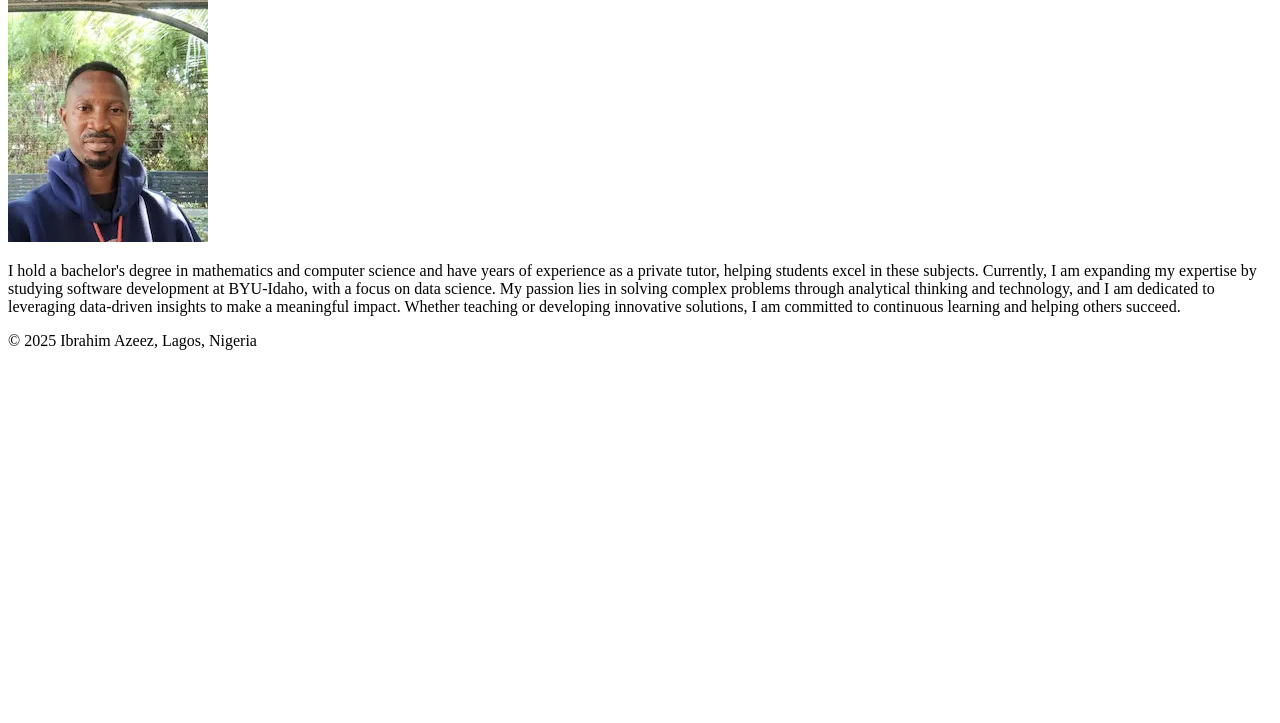
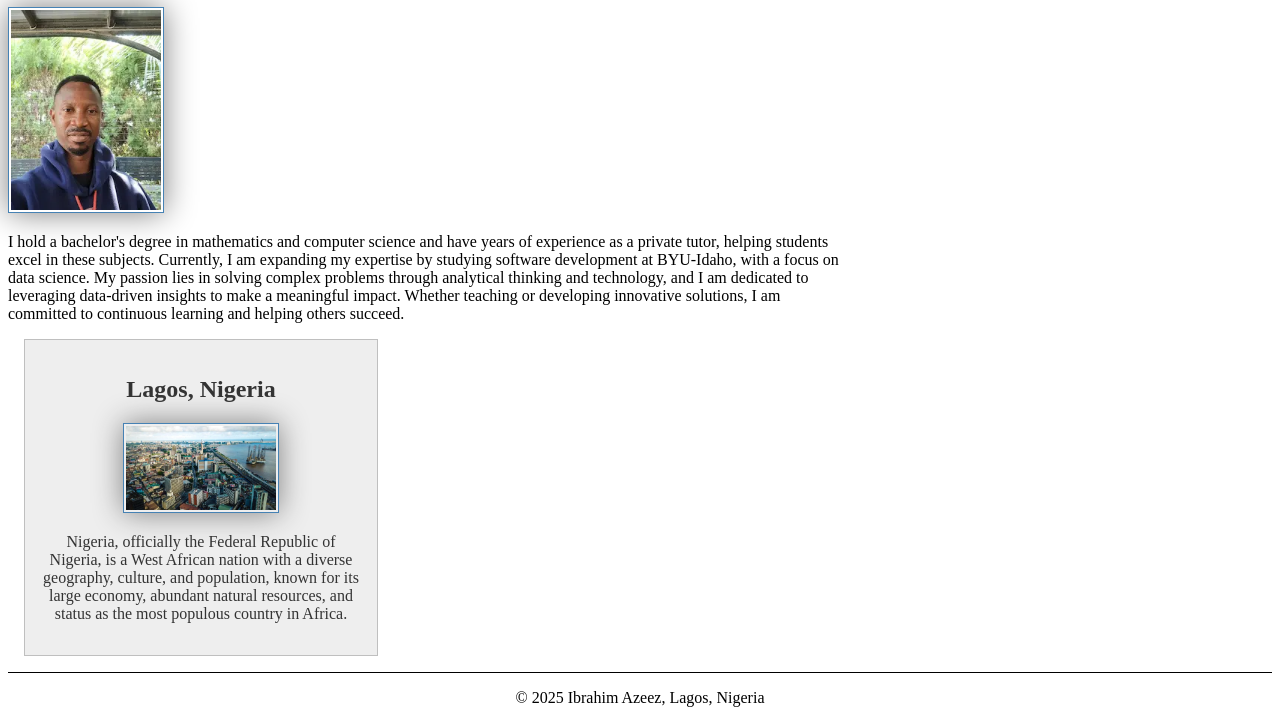
Before and after one commit to hyghbee/wdd130, a plain HTML site: page index.html in a window 1280 px wide. Shown: the part 131-854 px from the top of the page. Before the commit the page ends 800 px from the top, so only its background shows below. Drawn offline with Linux system fonts and the light colour scheme.

Commit message:
my css update

```diff
--- a/index.html
+++ b/index.html
@@ -3,6 +3,9 @@
 <head>
     <meta charset="UTF-8">
     <meta name="viewport" content="width=device-width, initial-scale=1.0">
+    <meta name="description" content="Ibrahim Azeez's BYU Idaho WDD130 home page">
+    <meta name="author" content="Ibrahim Azeez">
+    <link rel="stylesheet" href="styles.css">
     <title>Ibrahim Azeez|WDD 130</title>
 </head>
 <body>
@@ -13,6 +16,7 @@
         </nav>
 
     </header>
+
     <main>
         <h1>Ibrahim Azeez | WDD 130</h1>
         <img src="images/profile.webp" alt="Ibrahim Azeez profile picture" width="200">
@@ -23,6 +27,11 @@
              leveraging data-driven insights to make a meaningful impact. Whether teaching or developing
               innovative solutions, I am committed to continuous learning and helping others succeed.
         </p>
+
+        <aside>
+            <h2>Lagos, Nigeria</h2>
+            <img src="images/nigeria.webp" alt="Image of Nigeria">
+            <p>Nigeria, officially the Federal Republic of Nigeria, is a West African nation with a diverse geography, culture, and population, known for its large economy, abundant natural resources, and status as the most populous country in Africa. </p>
     </main>
     <footer>
         <p>
--- /dev/null
+++ b/styles.css
@@ -0,0 +1,41 @@
+main{max-width: 840px;
+}
+main h1{color: lightblue;
+
+}
+
+aside {
+    width: 20rem;
+    margin: 1rem;
+    border: 1px solid rgb(0 0 0 / 0.2); /* 1️⃣ */
+    padding: 1rem;
+    background-color: #eee;
+    color: #333;
+    text-align: center;
+  }
+
+  aside img {
+    width: 200px;
+    height: auto;
+  }
+
+  main img {
+    width: 150px;
+    height: auto;
+    border: 1px solid steelblue;
+    padding: 2px;
+    box-shadow: 0 0 30px gray;
+  }
+
+  p { padding: 0;}
+
+  footer {
+    margin-top: 15px;
+    border-top: 1px solid #000;
+    text-align: center;
+  }
+  nav{
+    background-color: lightblue;
+
+    height: 50px;
+  }
--- /dev/null
+++ b/week02/styles.css
@@ -0,0 +1,29 @@
+main{max-width: 840px;}
+
+aside {
+    width: 20rem;
+    margin: 1rem;
+    border: 1px solid rgb(0 0 0 / 0.2); /* 1️⃣ */
+    padding: 1rem;
+    background-color: #eee;
+    color: #333;
+    text-align: center;
+  }
+
+  aside img {
+    width: 200px;
+    height: auto;
+  }
+
+  main img {
+    width: 150px;
+    height: auto;
+  }
+
+  p { padding: 0;}
+
+  footer {
+    margin-top: 15px;
+    border-top: 1px solid #000;
+    text-align: center;
+  }
```
Also changed, not shown: week02/holygrail.html (+2 -2 lines).
